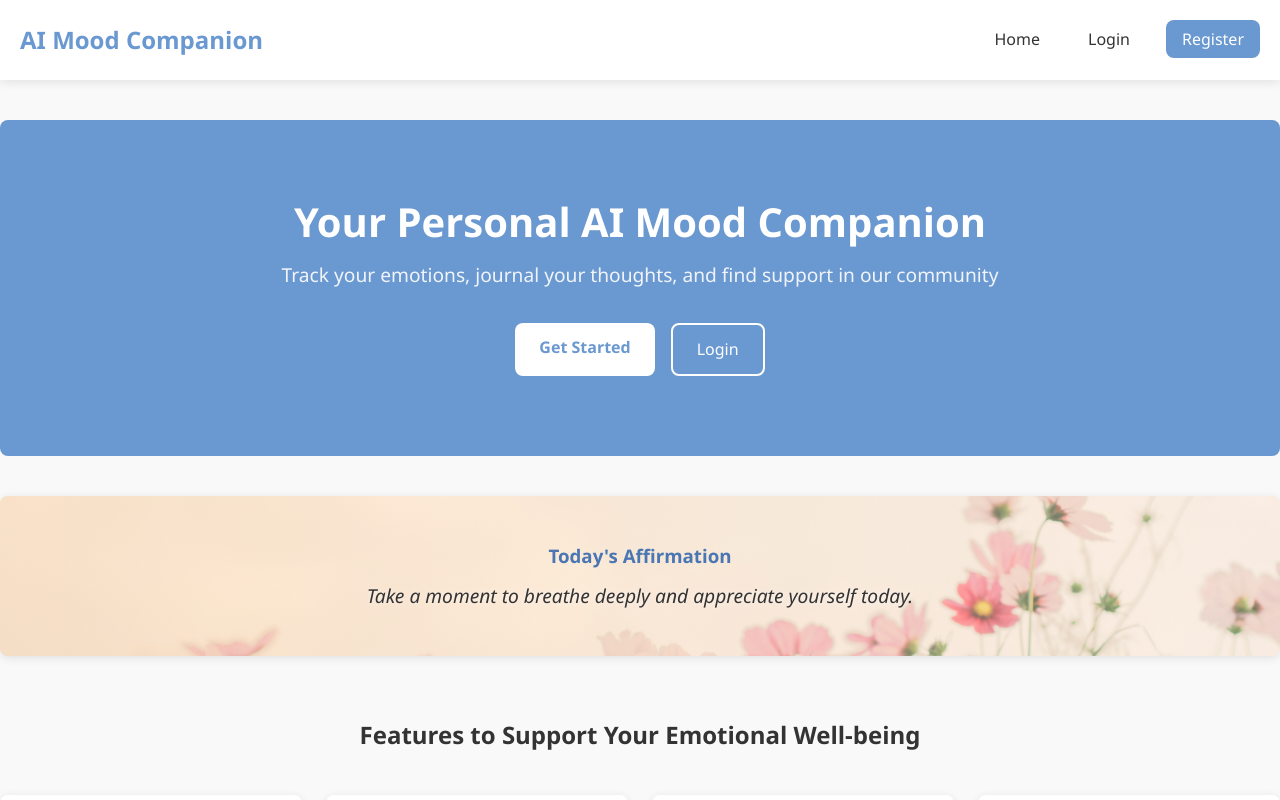
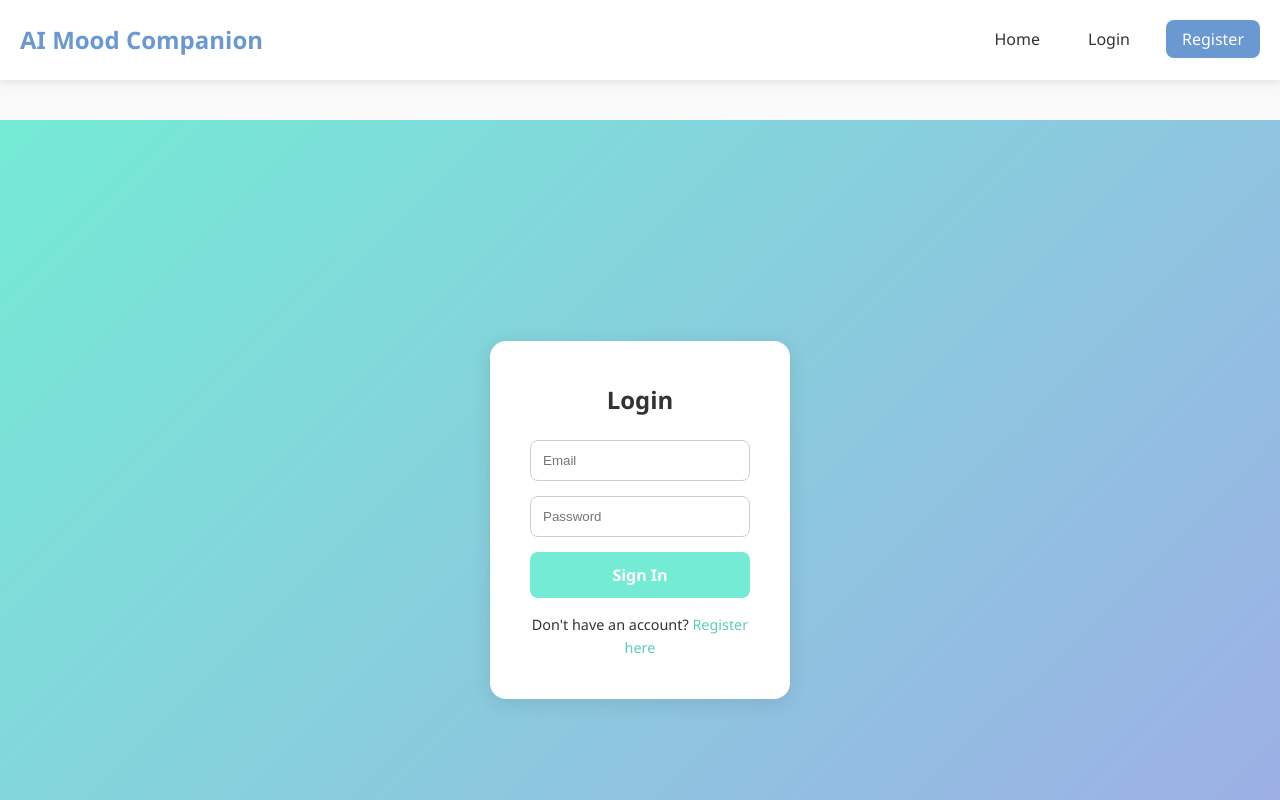
Before and after one commit to swanwish/MoodCompanion, a React (Vite) app in the folder client/: page /login in a window 1280 px wide. Shown: the top 800 px of the page. Built offline with nearby package versions, Linux system fonts and the light colour scheme.

Commit message:
refactor LoginPage component and update API endpoint; remove unused HomePage tests and styles

```diff
--- a/client/src/components/login/UserProfile.jsx
+++ b/client/src/components/login/UserProfile.jsx
@@ -11,7 +11,7 @@ function UserProfile() {
       return;
     }
 
-    fetch("http://localhost:5000/api/user", {
+    fetch("http://localhost:3000/api/user", {
       headers: { Authorization: token },
     })
       .then((res) => res.json())
--- a/client/src/pages/LoginPage.css
+++ b/client/src/pages/LoginPage.css
@@ -0,0 +1,70 @@
+.login-page {
+    display: flex;
+    height: 100vh;
+    align-items: center;
+    justify-content: center;
+    background: linear-gradient(135deg, #74ebd5, #9face6);
+  }
+
+  .login-card {
+    background-color: white;
+    padding: 40px;
+    border-radius: 16px;
+    box-shadow: 0 4px 20px rgba(0, 0, 0, 0.1);
+    width: 300px;
+    text-align: center;
+  }
+
+  .login-card h2 {
+    margin-bottom: 20px;
+    color: #333;
+  }
+
+  .login-card input {
+    width: 100%;
+    padding: 12px;
+    margin-bottom: 15px;
+    border: 1px solid #ccc;
+    border-radius: 8px;
+    transition: border-color 0.2s;
+  }
+
+  .login-card input:focus {
+    border-color: #74ebd5;
+    outline: none;
+  }
+
+  .login-card button {
+    width: 100%;
+    padding: 12px;
+    background-color: #74ebd5;
+    color: white;
+    border: none;
+    border-radius: 8px;
+    font-weight: bold;
+    cursor: pointer;
+    transition: background-color 0.3s;
+  }
+
+  .login-card button:hover {
+    background-color: #5dcdbb;
+  }
+
+  .error-text {
+    color: red;
+    margin-bottom: 15px;
+  }
+
+  .register-link {
+    margin-top: 15px;
+    font-size: 0.9rem;
+  }
+
+  .register-link a {
+    color: #5dcdbb;
+    text-decoration: none;
+  }
+
+  .register-link a:hover {
+    text-decoration: underline;
+  }
--- a/client/src/pages/LoginPage.jsx
+++ b/client/src/pages/LoginPage.jsx
@@ -1,56 +1,55 @@
-// src/pages/Login Page.jsx
-import { useState, useEffect } from "react";
-import { Link } from "react-router-dom";
-import DailyAffirmation from "../components/home/DailyAffirmation";
-import Dashboard from "../components/home/Dashboard";
-import LandingPage from "../components/home/LandingPage";
-import { useUserData } from "../hooks/useUserData";
-import "./HomePage.css";
+import { useState } from "react";
+import { useNavigate } from "react-router-dom";
+import "./LoginPage.css";
 
-function HomePage({ isAuthenticated, user }) {
-  const { recentJournals, currentMood, setCurrentMood, isLoading } =
-    useUserData(isAuthenticated);
+function Login() {
+  const [email, setEmail] = useState("");
+  const [password, setPassword] = useState("");
+  const [error, setError] = useState("");
+  const navigate = useNavigate();
+
+  const handleLogin = () => {
+    fetch("http://localhost:3000/api/users/login", {
+      method: "POST",
+      headers: { "Content-Type": "application/json" },
+      body: JSON.stringify({ email, password }),
+    })
+      .then((res) => res.json())
+      .then((data) => {
+        if (data.token) {
+          localStorage.setItem("token", data.token);
+          navigate("/");
+        } else {
+          setError("Invalid credentials");
+        }
+      })
+      .catch(() => setError("Login failed"));
+  };
 
   return (
-    <div className="home-page">
-      {/* Hero section - visible to all users */}
-      <section className="hero-section">
-        <div className="hero-content">
-          <h1>Your Personal AI Mood Companion</h1>
-          <p>
-            Track your emotions, journal your thoughts, and find support in our
-            community
-          </p>
-
-          {!isAuthenticated && (
-            <div className="cta-buttons">
-              <Link to="/register" className="cta-primary">
-                Get Started
-              </Link>
-              <Link to="/login" className="cta-secondary">
-                Login
-              </Link>
-            </div>
-          )}
-        </div>
-      </section>
-
-      {/* Daily affirmation - visible to all users */}
-      <DailyAffirmation />
-
-      {/* Render different content based on authentication status */}
-      {isAuthenticated ? (
-        <Dashboard
-          isLoading={isLoading}
-          recentJournals={recentJournals}
-          currentMood={currentMood}
-          onMoodSelect={setCurrentMood}
+    <div className="login-page">
+      <div className="login-card">
+        <h2>Login</h2>
+        {error && <p className="error-text">{error}</p>}
+        <input
+          type="email"
+          placeholder="Email"
+          value={email}
+          onChange={(e) => setEmail(e.target.value)}
         />
-      ) : (
-        <LandingPage />
-      )}
+        <input
+          type="password"
+          placeholder="Password"
+          value={password}
+          onChange={(e) => setPassword(e.target.value)}
+        />
+        <button onClick={handleLogin}>Sign In</button>
+        <p className="register-link">
+          Don't have an account? <a href="/register">Register here</a>
+        </p>
+      </div>
     </div>
   );
 }
 
-export default HomePage;
+export default Login;
```
Also changed, not shown: client/src/pages/JournalPage.css (deleted), client/src/pages/JournalPage.jsx (deleted), 1 other file (tests, documents, lock files or other folders).
